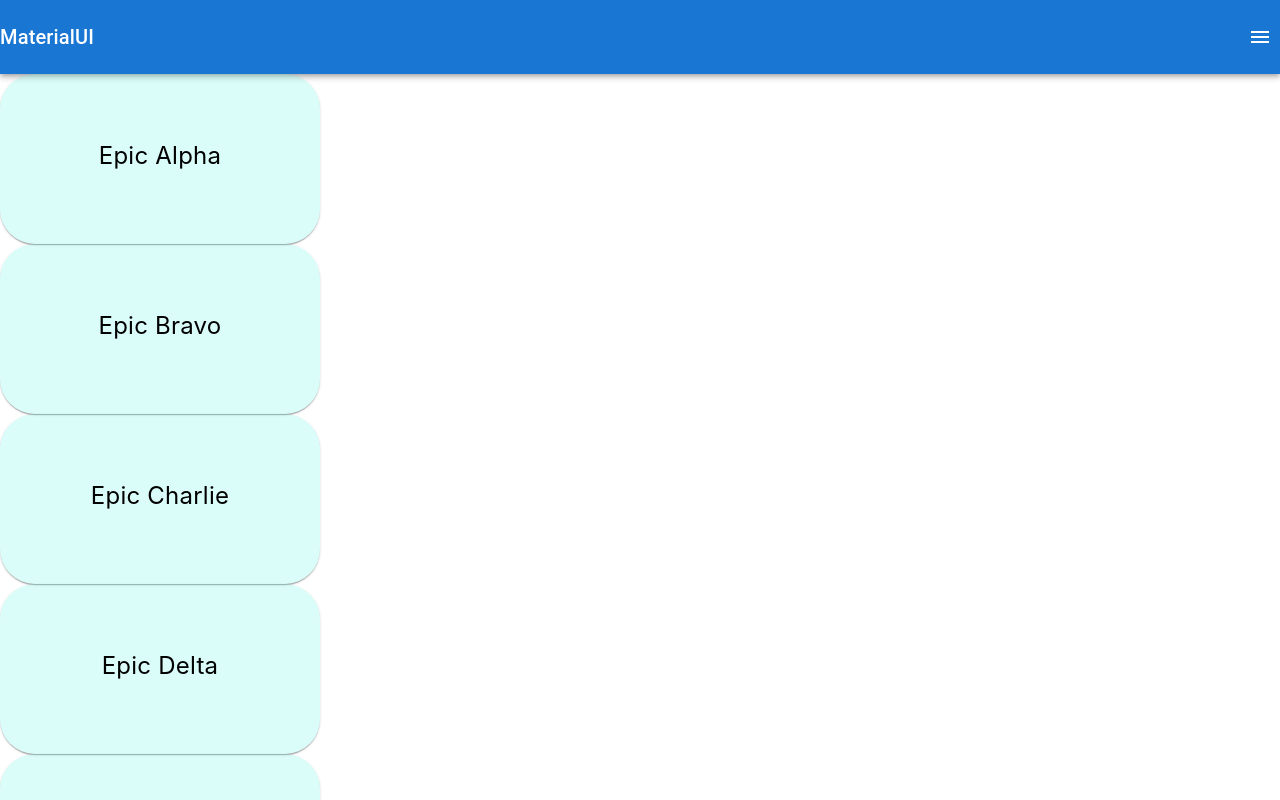
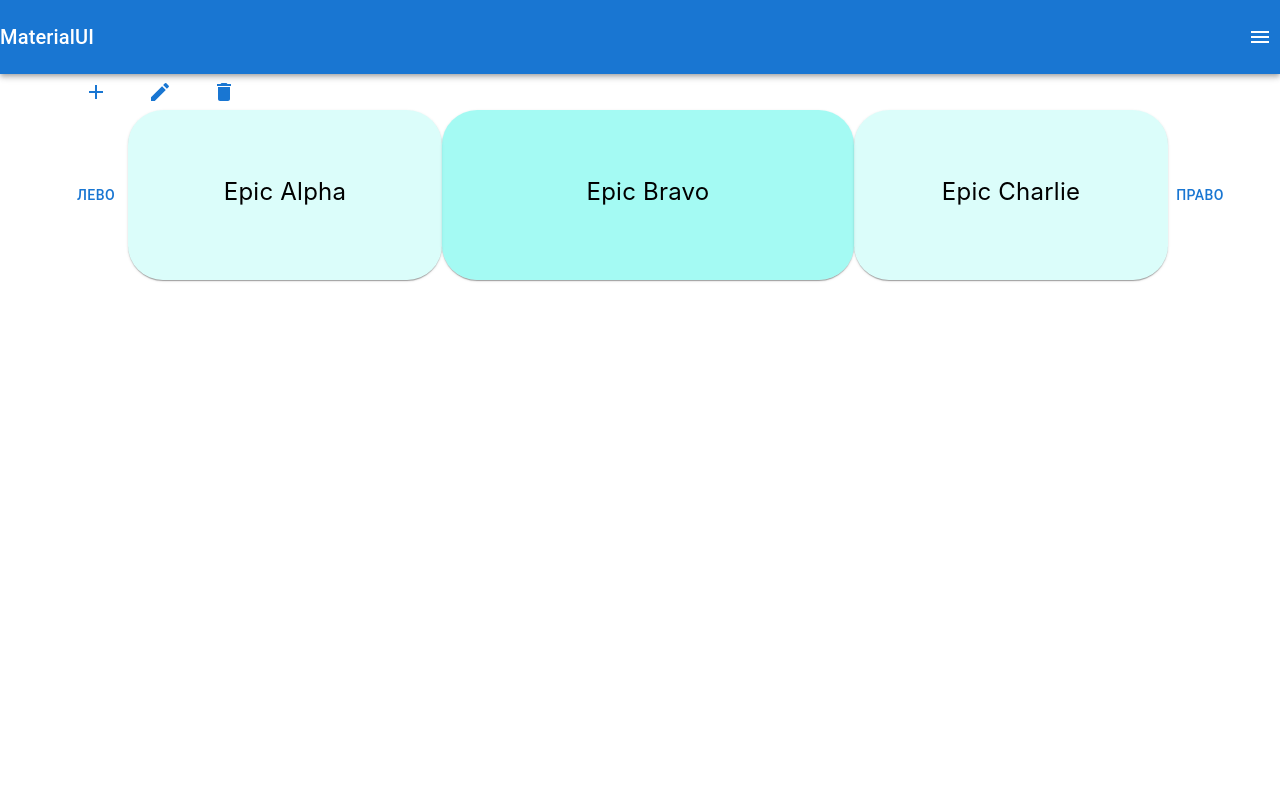
Before and after one commit to Mikalay05/SVCH_React_Labs, a React (Create React App) app: page /company in a window 1280 px wide. Shown: the top 800 px of the page. Built offline with nearby package versions, Linux system fonts and the light colour scheme.

Commit message:
feat: create SlideeUSM and CardUSM components

```diff
--- a/src/Components/CardUSM/CardUSM.jsx
+++ b/src/Components/CardUSM/CardUSM.jsx
@@ -1,27 +1,22 @@
-import React, { useState } from "react";
+import React from "react";
+import { Card, CardContent, Typography } from "@mui/material";
+import AddIcon from '@mui/icons-material/Add';
 
-import { Card, CardContent, Typography } from "@mui/material";
-
-export default function CardUSM({ objEpic }) {
-  return (
-    <Card
-      id={"EpicId" + objEpic.EpicId}
-      sx={{
+export default function CardUSM({ objEpic, isActiveElement, showAddIcon, onClick }) {
+  const getCardStyle = (isActive) => ({
     display: "flex",
-        width: "300px",
+    width: isActive ? "400px" : "300px",
     height: "150px",
     padding: "10px",
     flexDirection: "column",
-        justifyContent: " center",
+    justifyContent: "center",
     alignItems: "center",
     gap: "10px",
     borderRadius: "35px",
-        background: "rgba(75, 245, 231, 0.2)",
-      }}
-    >
-      <CardContent>
-        <Typography
-          sx={{
+    background: isActive ? "rgba(75, 245, 231, 0.50)" : "rgba(75, 245, 231, 0.2)",
+  });
+
+  const contentCardStyle = {
     color: "#000",
     textAlign: "center",
     fontFamily: "Inter",
@@ -29,10 +24,16 @@ export default function CardUSM({ objEpic }) {
     fontStyle: "normal",
     fontWeight: "400",
     lineHeight: "normal",
-          }}
-        >
-          {objEpic.EpicName}
-        </Typography>
+  };
+
+  return (
+    <Card id={`EpicId${objEpic.EpicId}`} sx={getCardStyle(isActiveElement)} onClick={onClick}>
+      <CardContent>
+        {showAddIcon ? (
+          <AddIcon style={{ fontSize: "40px", color: "#000" }} />
+        ) : (
+          <Typography sx={contentCardStyle}>{objEpic.EpicName}</Typography>
+        )}
       </CardContent>
     </Card>
   );
--- a/src/Components/SliderUSM/SliderUSM.jsx
+++ b/src/Components/SliderUSM/SliderUSM.jsx
@@ -1,15 +1,127 @@
 import React, { useState } from "react";
-
 import DataEpics from "../../Json/EpicData.json";
-
-import { Card, CardContent, Typography } from "@mui/material";
+import { Container, Box, Button, Dialog, DialogTitle, DialogContent, DialogActions, TextField } from "@mui/material";
+import AddIcon from '@mui/icons-material/Add';
+import DeleteIcon from '@mui/icons-material/Delete';
+import EditIcon from '@mui/icons-material/Edit';
 
 import CardUSM from "../CardUSM/CardUSM";
 
 export default function SliderUSM() {
-  const resultCard = DataEpics.map((epic, index) => {
-    return <CardUSM key={index} objEpic={epic} />;
-  });
+  const [dataEpic, setDataEpic] = useState(DataEpics);
+  const initialIndex = dataEpic.length > 1 ? 1 : 0;
+  const [indexSliderCards, setIndexSliderCards] = useState(initialIndex);
 
-  return <>{resultCard}</>;
+  const [openDialog, setOpenDialog] = useState(false);
+  const [currentEpic, setCurrentEpic] = useState({ EpicId: null, EpicName: "" });
+  const [isEditing, setIsEditing] = useState(false);
+
+  const swapLeft = () => {
+    if (indexSliderCards > 0) {
+      setIndexSliderCards(indexSliderCards - 1);
+    }
+  };
+
+  const swapRight = () => {
+    if (indexSliderCards < dataEpic.length - 1) {
+      setIndexSliderCards(indexSliderCards + 1);
+    }
+  };
+
+  const handleOpenDialog = (epic = { EpicId: null, EpicName: "" }, editMode = false) => {
+    setCurrentEpic(epic);
+    setIsEditing(editMode);
+    setOpenDialog(true);
+  };
+
+  const handleCloseDialog = () => {
+    setOpenDialog(false);
+  };
+
+  const addElement = () => {
+    if (currentEpic.EpicName) {
+      setDataEpic([...dataEpic, { EpicId: Date.now(), EpicName: currentEpic.EpicName, CustomerId: -1 }]);
+    }
+    handleCloseDialog();
+  };
+
+  const deleteElement = (epicId) => {
+    setDataEpic(dataEpic.filter(epic => epic.EpicId !== epicId));
+    if (indexSliderCards > 0) {
+      setIndexSliderCards(indexSliderCards - 1);
+    } else if (dataEpic.length > 1) {
+      setIndexSliderCards(0);
+    }
+  };
+
+  const editElement = () => {
+    setDataEpic(dataEpic.map(epic => (epic.EpicId === currentEpic.EpicId ? currentEpic : epic)));
+    handleCloseDialog();
+  };
+
+  const isCurrentEpicEmpty = currentEpic.EpicId === -1;
+
+  return (
+    <Container>
+      <Box>
+        <Button onClick={() => handleOpenDialog()}><AddIcon /></Button>
+        <Button onClick={() => handleOpenDialog(dataEpic[indexSliderCards], true)} disabled={isCurrentEpicEmpty}><EditIcon /></Button>
+        <Button onClick={() => deleteElement(dataEpic[indexSliderCards].EpicId)} disabled={isCurrentEpicEmpty}><DeleteIcon /></Button>
+      </Box>
+      <Box display="flex" justifyContent="space-between" alignItems="center">
+        <Button onClick={swapLeft} disabled={indexSliderCards === 0}>Лево</Button>
+        <Box display="flex" alignItems="center" width="1040px">
+          {indexSliderCards === 0 && (
+            <CardUSM
+              objEpic={{ EpicId: -1, EpicName: "", CustomerId: -1 }}
+              isActiveElement={false}
+              showAddIcon={true}
+              onClick={() => handleOpenDialog()}
+            />
+          )}
+          {dataEpic
+            .slice(Math.max(0, indexSliderCards - 1), indexSliderCards + 2)
+            .map((epic, index) => (
+              <CardUSM
+                key={index}
+                objEpic={epic}
+                isActiveElement={
+                  indexSliderCards === index + Math.max(0, indexSliderCards - 1)
+                }
+                showAddIcon={false}
+              />
+            ))}
+          {indexSliderCards === dataEpic.length - 1 && (
+            <CardUSM
+              objEpic={{ EpicId: -1, EpicName: "", CustomerId: -1 }}
+              isActiveElement={false}
+              showAddIcon={true}
+              onClick={() => handleOpenDialog()}
+            />
+          )}
+        </Box>
+        <Button onClick={swapRight} disabled={indexSliderCards === dataEpic.length - 1}>Право</Button>
+      </Box>
+
+      <Dialog open={openDialog} onClose={handleCloseDialog}>
+        <DialogTitle>{isEditing ? "Edit Epic" : "Add Epic"}</DialogTitle>
+        <DialogContent>
+          <TextField
+            autoFocus
+            margin="dense"
+            label="Epic Name"
+            type="text"
+            fullWidth
+            variant="outlined"
+            value={currentEpic.EpicName}
+            onChange={(e) => setCurrentEpic({ ...currentEpic, EpicName: e.target.value })}
+          />
+        </DialogContent>
+        <DialogActions>
+          <Button onClick={handleCloseDialog} color="primary">Cancel</Button>
+          <Button onClick={isEditing ? editElement : addElement} color="primary">{isEditing ? "Save" : "Add"}</Button>
+        </DialogActions>
+      </Dialog>
+    </Container>
+  );
 }
```
Lines whose indentation alone changed are shown as unchanged.
